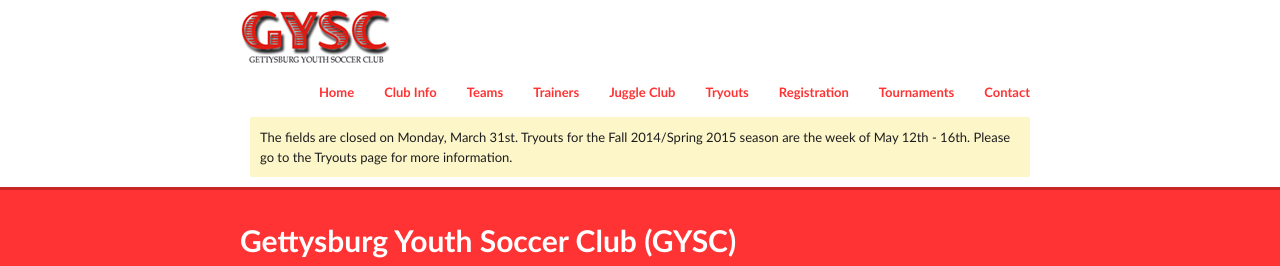
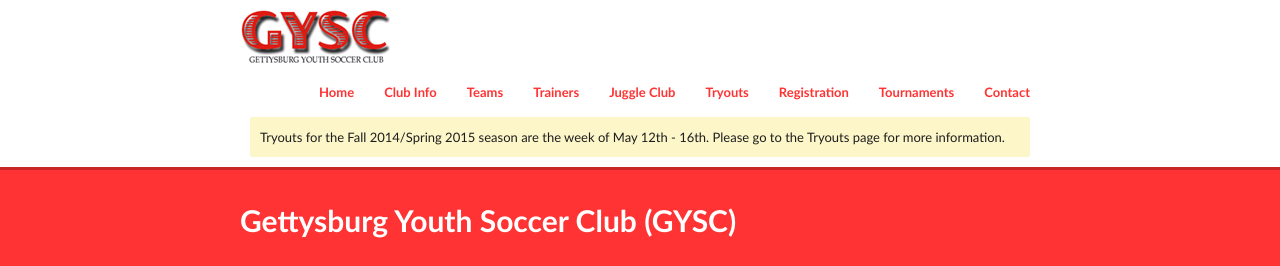
Before and after one commit to GYSC/gysc.github.com, a Jekyll site: the page built from index.md, in a window 1280 px wide, cut to the strip 0-266 px from the top of the page. Built offline with Jekyll 4.4.1, drawn with Linux system fonts in a browser that asks for light colours; Markdown is read by kramdown in place of the engine named in the settings.

Commit message:
Update _config.yml

```diff
--- a/_config.yml
+++ b/_config.yml
@@ -1,5 +1,5 @@
 title: Gettysburg Youth Soccer Club
-message: The fields are closed on Monday, March 31st. Tryouts for the Fall 2014/Spring 2015 season are the week of May 12th - 16th. Please go to the Tryouts page for more information.
+message: Tryouts for the Fall 2014/Spring 2015 season are the week of May 12th - 16th. Please go to the Tryouts page for more information.
 #build config
 server: true
 auto: true
```
